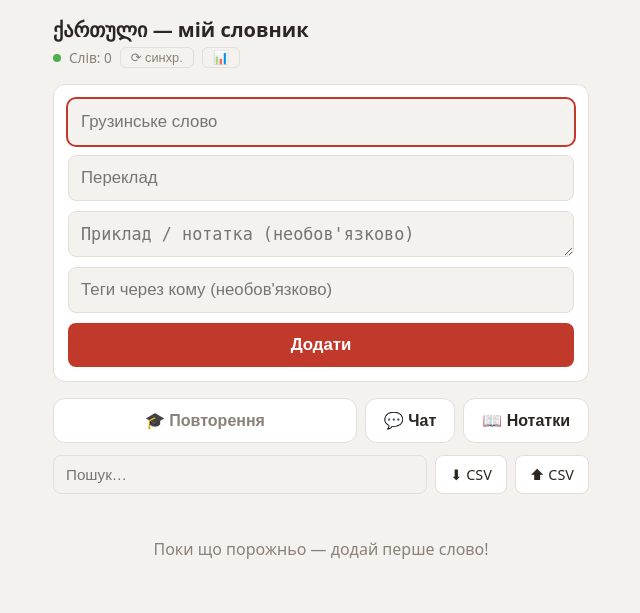
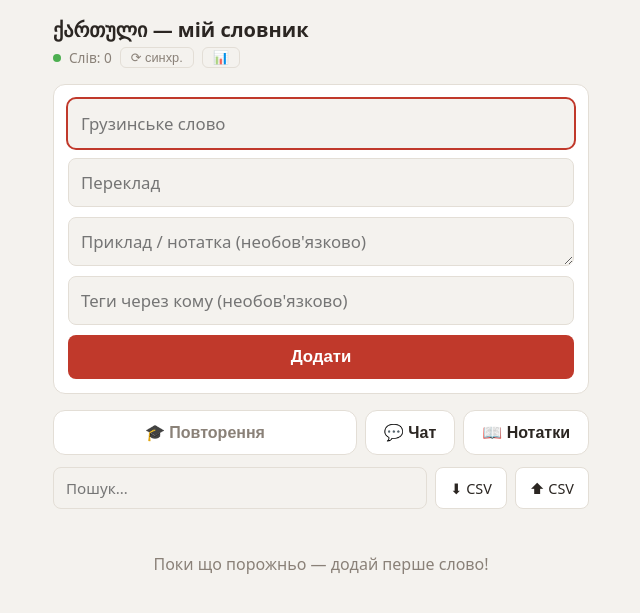
Before and after one commit to ynot99/georgian-dictionary, a Flask app: page / in a window 1280 px wide. Shown: the top 613 px of the page, without its empty margins (319-959 px from the left). Run offline with Flask 3, Linux system fonts and the light colour scheme; data that the repository does not hold is empty.

Commit message:
main: Fix textarea font family

```diff
--- a/static/style.css
+++ b/static/style.css
@@ -39,7 +39,7 @@
   display: flex; flex-direction: column; gap: 10px;
 }
 input, textarea {
-  width: 100%; padding: 12px; font-size: 1.05rem;
+  width: 100%; padding: 12px; font-size: 1.05rem; font-family: inherit;
   border: 1px solid var(--border); border-radius: 8px;
   background: var(--bg); color: var(--text);
 }
```
